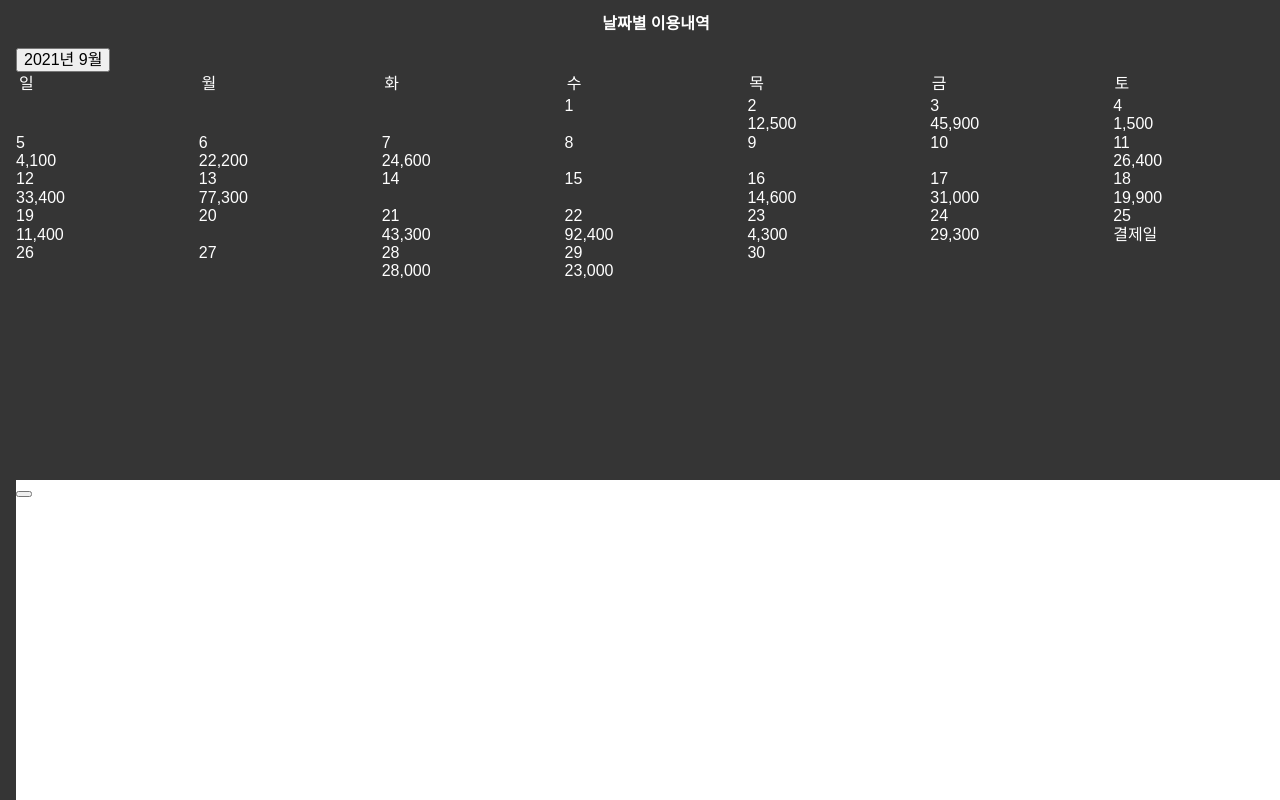
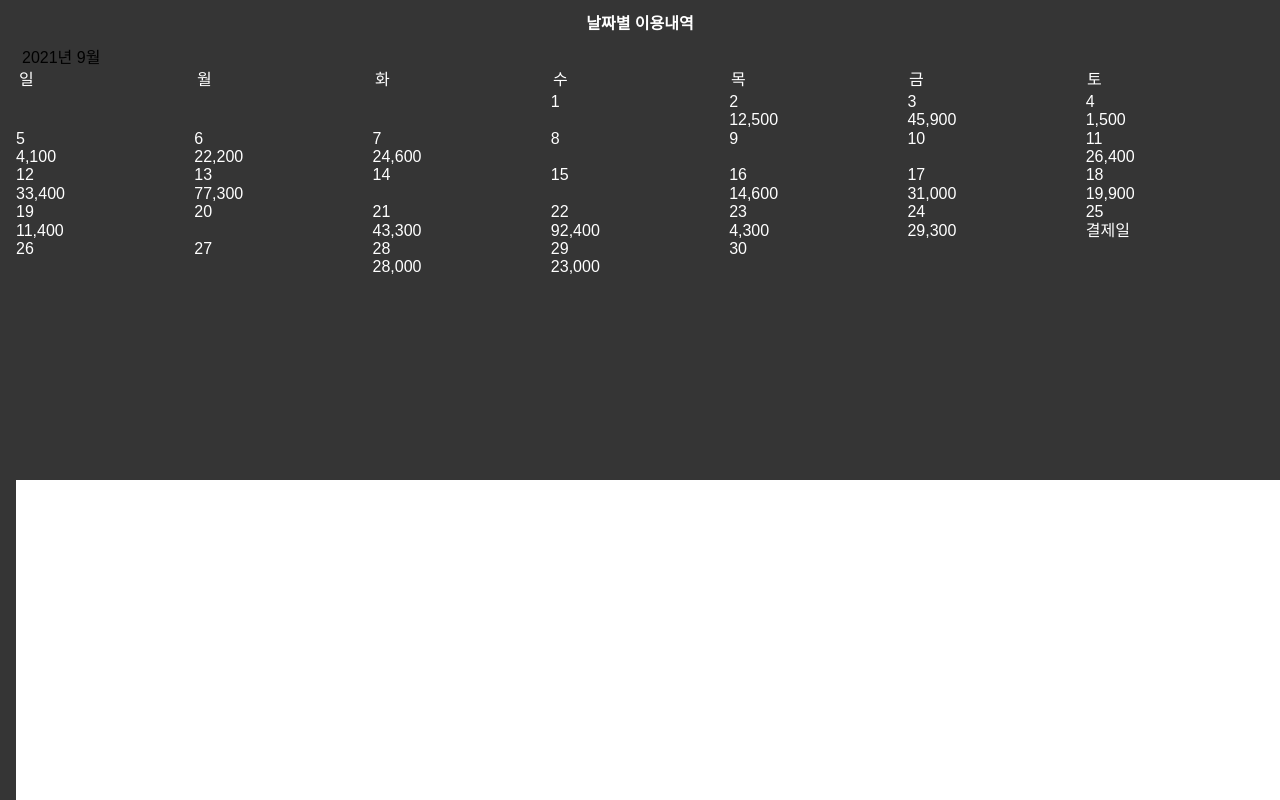
Before and after one commit to IsaacYouKorea/hyundaicard, a React (Create React App) app: page / in a window 1280 px wide. Built offline with nearby package versions, Linux system fonts and the light colour scheme.

Commit message:
style:  전역 스타일 리셋 요소 추가

```diff
--- a/src/App.tsx
+++ b/src/App.tsx
@@ -12,8 +12,8 @@ import GlobalStyle from "./styles/global-style";
 const StyledApp = styled.div`
   ${({ theme }) => {
     return css`
-      width: 100vw;
-      height: 100vh;
+      display: flex;
+      flex-direction: column;
     `
   }}
 `
@@ -21,7 +21,6 @@ const StyledApp = styled.div`
 
 function App() {
   // const [theme, setTheme] = useState(darkTheme);
-
   return (
     <AppProvider>
       <ThemeProvider theme={darkTheme}>
--- a/src/styles/global-style.ts
+++ b/src/styles/global-style.ts
@@ -15,6 +15,27 @@ const GlobalStyle = createGlobalStyle`
     padding: 0 0.5rem;
   }
 
+  a {
+    color: inherit;
+    text-decoration: none;
+  }
+  input, button {
+    background-color: transparent;
+    border: none;
+    outline: none;
+  }
+  h1, h2, h3, h4, h5, h6{
+    font-family:'Maven Pro', sans-serif;
+  }
+  ol, ul, li {
+    list-style: none;
+  }
+  img {
+    display: block;
+    width: 100%;
+    height: 100%;
+  }
+
   * {
     box-sizing: border-box;
   }
```
